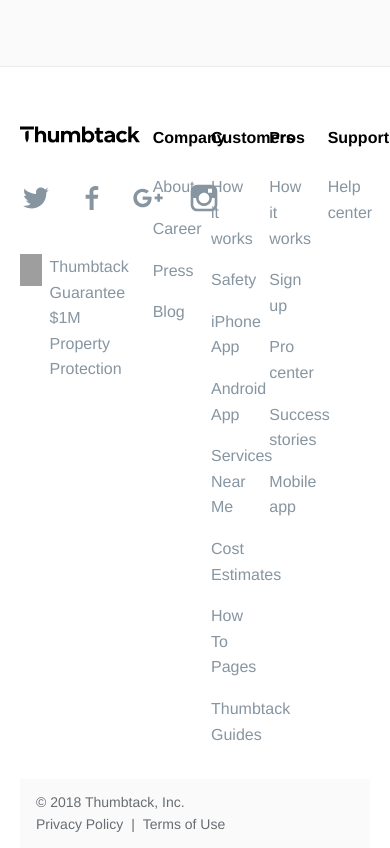
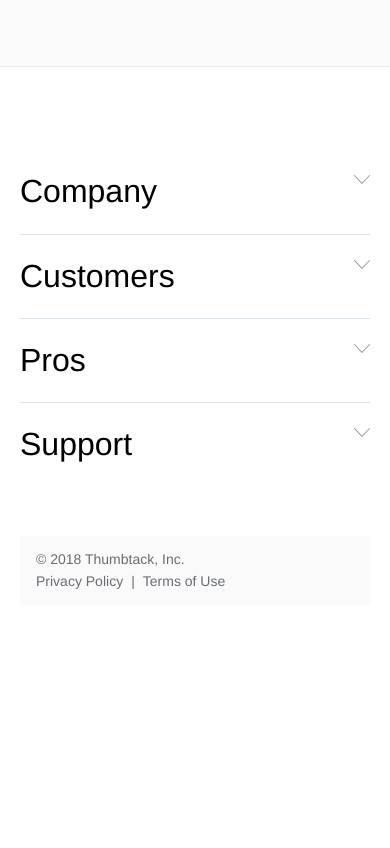
Before and after one commit to chingu-voyage6/Geckos-Team-04, a React (Create React App) app: page / in a window 390 px wide. Shown: the part 2086-2934 px from the top of the page. After the commit the page ends 2691 px from the top, so only its background shows below. Built offline with nearby package versions, Linux system fonts and the light colour scheme; grey boxes are pictures that could not be loaded.

Commit message:
Responsiveness of footer component fixed

```diff
--- a/src/components/Layout/Footer/Footer.js
+++ b/src/components/Layout/Footer/Footer.js
@@ -18,6 +18,36 @@ const StyledFooter = styled.div`
   flex: 0 1 auto;
   flex-direction: row;
   flex-wrap: wrap;
+  @media (max-width: 700px) {
+    display: none;
+  }
+`;
+const MobileFooter = styled.div`
+  width: 100%;
+  height: auto;
+  padding: 0 20px;
+  display: none;
+  @media (max-width: 700px) {
+    display: initial;
+  }
+`;
+const MobileLinkContainer = styled.div`
+  border-bottom: 1px solid #dae1e7;
+  display: flex;
+`;
+const MobileLinkElement1 = styled.div`
+  padding-top: 1rem;
+  padding-bottom: 1rem;
+  font-size: 2rem;
+  width: 90%;
+  flex-grow: 1;
+`;
+const MobileLinkElement2 = styled.div`
+  padding-top: 1rem;
+  padding-bottom: 1rem;
+  width: 10%;
+  flex-grow: 1;
+  text-align: right;
 `;
 const FooterCol1 = styled.div`
   width: 33.33333%;
@@ -37,6 +67,56 @@ const Footer = props => {
 
   return (
     <FooterSection>
+      <MobileFooter>
+        <MobileLinkContainer>
+          <MobileLinkElement1>Company</MobileLinkElement1>
+          <MobileLinkElement2>
+            <svg width="16" height="9" viewBox="0 0 16 9">
+              <path
+                d="M8.008 9a.497.497 0 0 1-.36-.157L.138.862a.515.515 0 0 1 .015-.72.493.493 0 0 1 .707.015l7.147 7.596 7.13-7.596a.494.494 0 0 1 .707-.016c.2.196.207.518.016.721L8.37 8.843A.495.495 0 0 1 8.01 9z"
+                fill="#979797"
+                fillRule="evenodd"
+              />
+            </svg>
+          </MobileLinkElement2>
+        </MobileLinkContainer>
+        <MobileLinkContainer>
+          <MobileLinkElement1>Customers</MobileLinkElement1>
+          <MobileLinkElement2>
+            <svg width="16" height="9" viewBox="0 0 16 9">
+              <path
+                d="M8.008 9a.497.497 0 0 1-.36-.157L.138.862a.515.515 0 0 1 .015-.72.493.493 0 0 1 .707.015l7.147 7.596 7.13-7.596a.494.494 0 0 1 .707-.016c.2.196.207.518.016.721L8.37 8.843A.495.495 0 0 1 8.01 9z"
+                fill="#979797"
+                fillRule="evenodd"
+              />
+            </svg>
+          </MobileLinkElement2>
+        </MobileLinkContainer>
+        <MobileLinkContainer>
+          <MobileLinkElement1>Pros</MobileLinkElement1>
+          <MobileLinkElement2>
+            <svg width="16" height="9" viewBox="0 0 16 9">
+              <path
+                d="M8.008 9a.497.497 0 0 1-.36-.157L.138.862a.515.515 0 0 1 .015-.72.493.493 0 0 1 .707.015l7.147 7.596 7.13-7.596a.494.494 0 0 1 .707-.016c.2.196.207.518.016.721L8.37 8.843A.495.495 0 0 1 8.01 9z"
+                fill="#979797"
+                fillRule="evenodd"
+              />
+            </svg>
+          </MobileLinkElement2>
+        </MobileLinkContainer>
+        <div className="flex">
+          <MobileLinkElement1>Support</MobileLinkElement1>
+          <MobileLinkElement2>
+            <svg width="16" height="9" viewBox="0 0 16 9">
+              <path
+                d="M8.008 9a.497.497 0 0 1-.36-.157L.138.862a.515.515 0 0 1 .015-.72.493.493 0 0 1 .707.015l7.147 7.596 7.13-7.596a.494.494 0 0 1 .707-.016c.2.196.207.518.016.721L8.37 8.843A.495.495 0 0 1 8.01 9z"
+                fill="#979797"
+                fillRule="evenodd"
+              />
+            </svg>
+          </MobileLinkElement2>
+        </div>
+      </MobileFooter>
       <StyledFooter>
         <FooterCol1>
           <svg
```
